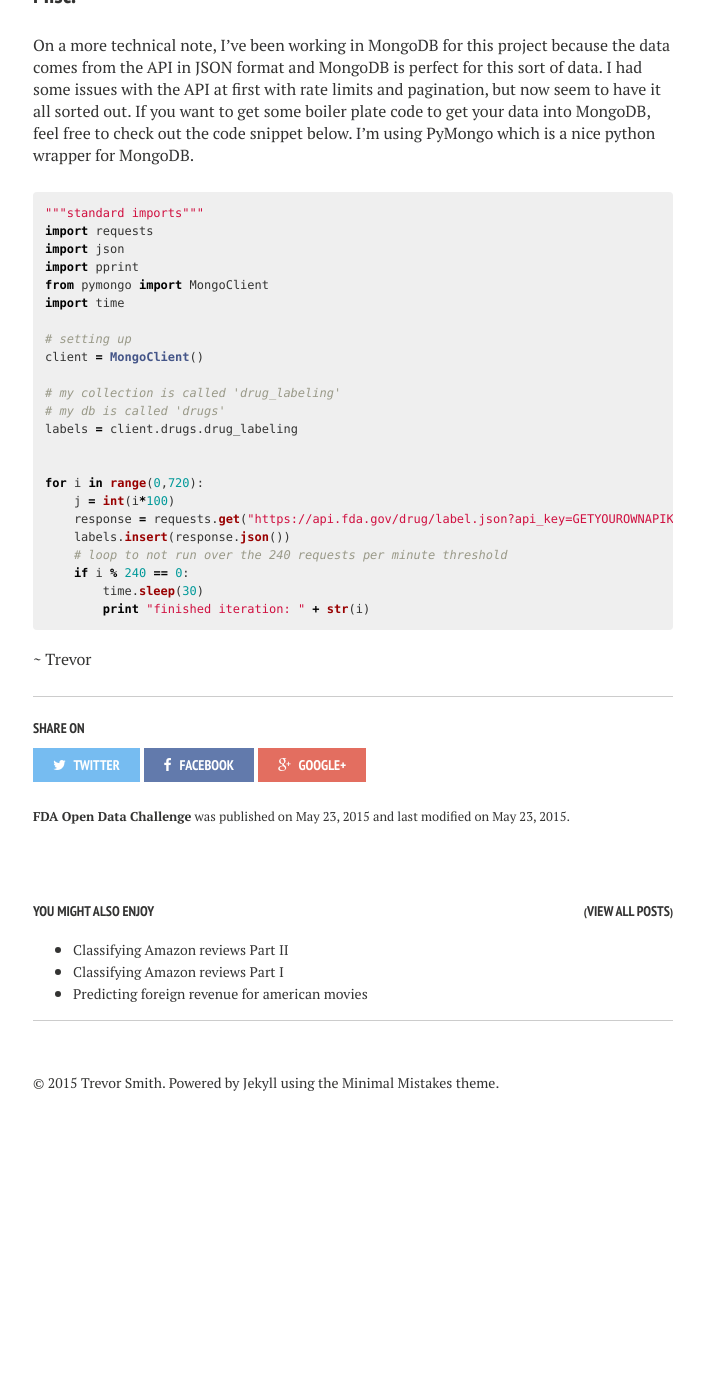
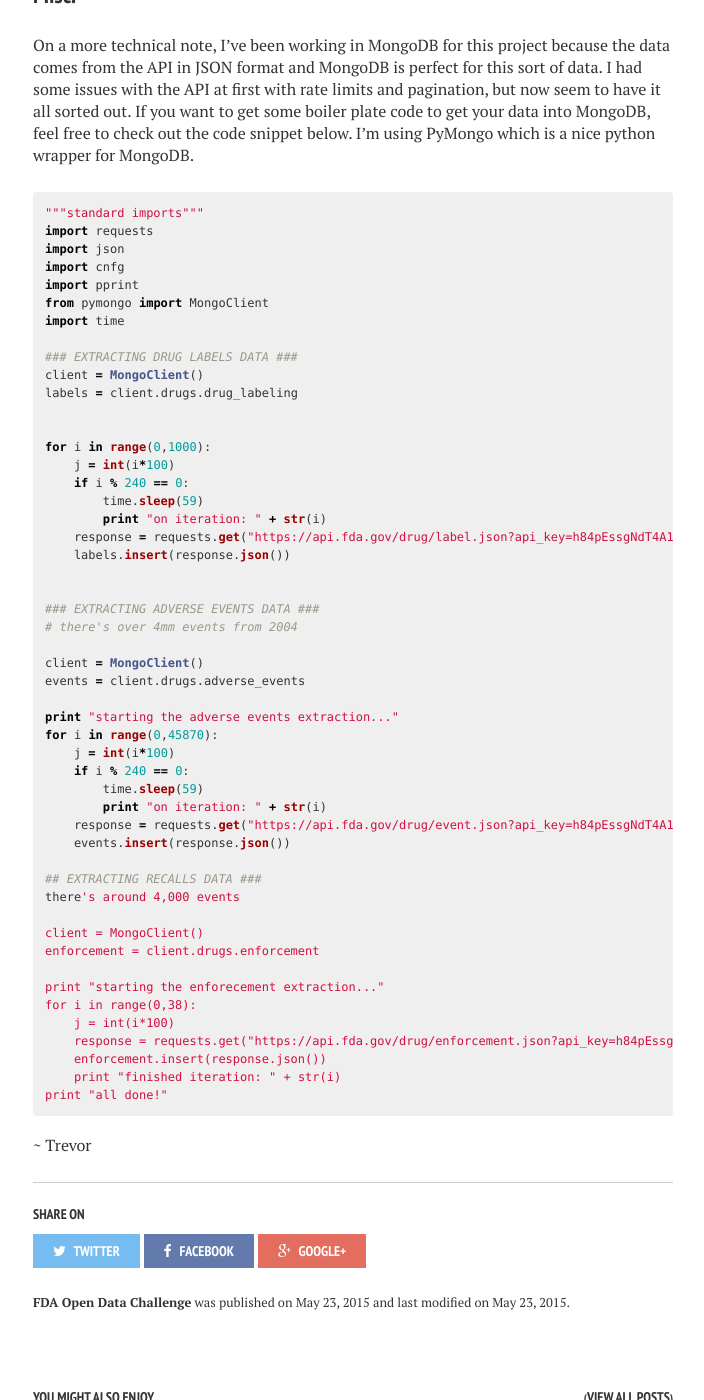
Before and after one commit to trevor-smith/trevor-smith.github.io, a Jekyll site: the page built from _posts/2015-05-23-fda_api.md, in a window 1280 px wide and 1400 px high, scrolled down 2000 px. Shown: the whole window, without its empty margins (287-991 px from the left). Built offline with Jekyll 4.4.1, drawn with Linux system fonts in a browser that asks for light colours; nearby versions of some CDN libraries; before the commit the page ends 3141 px from its top, so only the background shows below that.

Commit message:
udpating blog post code

```diff
--- a/_posts/2015-05-23-fda_api.md
+++ b/_posts/2015-05-23-fda_api.md
@@ -42,26 +42,53 @@ On a more technical note, I've been working in MongoDB for this project because
 """standard imports"""
 import requests
 import json
+import cnfg
 import pprint
 from pymongo import MongoClient
 import time
 
-# setting up
+### EXTRACTING DRUG LABELS DATA ###
 client = MongoClient()
-
-# my collection is called 'drug_labeling'
-# my db is called 'drugs'
 labels = client.drugs.drug_labeling
 
 
-for i in range(0,720):
+for i in range(0,1000):
     j = int(i*100)
-    response = requests.get("https://api.fda.gov/drug/label.json?api_key=GETYOUROWNAPIKEY&search=&limit=100&skip=" + str(j) + "\"")
+    if i % 240 == 0:
+        time.sleep(59)
+        print "on iteration: " + str(i)
+    response = requests.get("https://api.fda.gov/drug/label.json?api_key=h84pEssgNdT4A19c3CiHp1cKK3Gh3Aajc6GNtIq9&search=&limit=100&skip=" + str(i) + "\"")
     labels.insert(response.json())
-    # loop to not run over the 240 requests per minute threshold
+
+
+### EXTRACTING ADVERSE EVENTS DATA ###
+# there's over 4mm events from 2004
+
+client = MongoClient()
+events = client.drugs.adverse_events
+
+print "starting the adverse events extraction..."
+for i in range(0,45870):
+    j = int(i*100)
     if i % 240 == 0:
-        time.sleep(30)
-        print "finished iteration: " + str(i)
+        time.sleep(59)
+        print "on iteration: " + str(i)
+    response = requests.get("https://api.fda.gov/drug/event.json?api_key=h84pEssgNdT4A19c3CiHp1cKK3Gh3Aajc6GNtIq9&search=&limit=100&skip=" + str(i) + "\"")
+    events.insert(response.json())
+
+## EXTRACTING RECALLS DATA ###
+there's around 4,000 events
+
+client = MongoClient()
+enforcement = client.drugs.enforcement
+
+print "starting the enforecement extraction..."
+for i in range(0,38):
+    j = int(i*100)
+    response = requests.get("https://api.fda.gov/drug/enforcement.json?api_key=h84pEssgNdT4A19c3CiHp1cKK3Gh3Aajc6GNtIq9&search=&limit=100&skip=" + str(i) + "\"")
+    enforcement.insert(response.json())
+    print "finished iteration: " + str(i)
+print "all done!"
 {% endhighlight %}
 
 
```
Also changed, not shown: posts/index.md (deleted, +0 -5 lines), emily_blunt.png (deleted).
